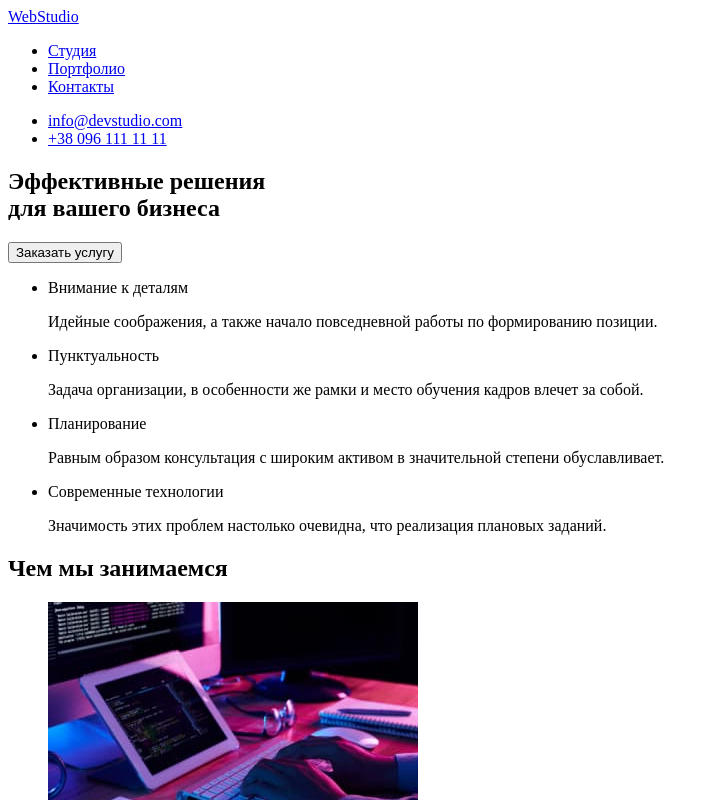
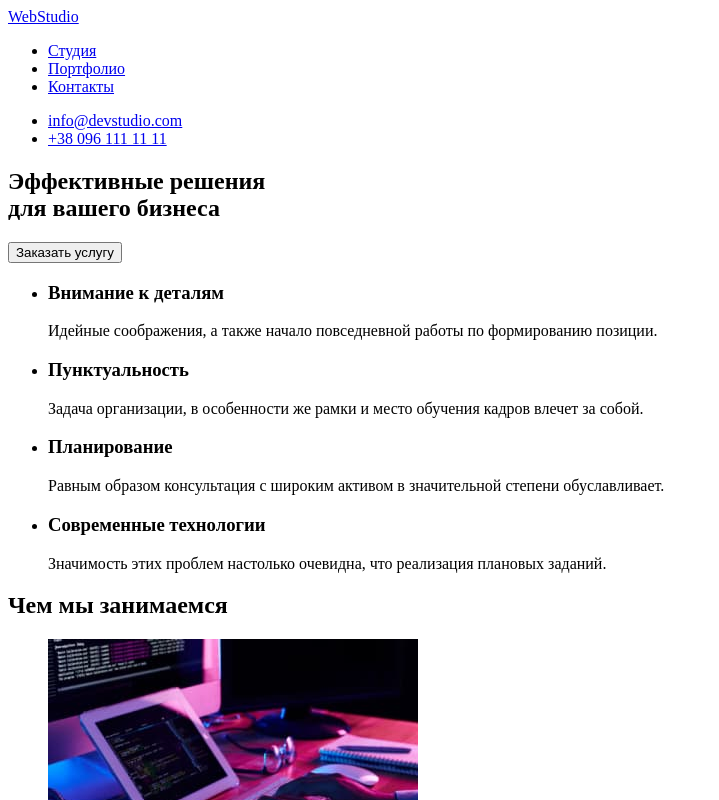
Before and after one commit to 30nkrey/goit-markup-hw-01, a plain HTML site: page index.html in a window 1280 px wide. Shown: the top 800 px of the page, without its empty margins (0-719 px from the left). Drawn offline with Linux system fonts and the light colour scheme.

Commit message:
После проверки ментора

```diff
--- a/index.html
+++ b/index.html
@@ -1,5 +1,5 @@
 <!DOCTYPE html>
-<html lang="en">
+<html lang="ru">
 <head>
     <meta charset="UTF-8">
     <meta http-equiv="X-UA-Compatible" content="IE=edge">
@@ -24,17 +24,24 @@
    </header>
 <main>
   <!--Section Главная-->
-    <section >
+    <section>
       <h1>Эффективные решения <br>для вашего бизнеса</h1>
         <button type="button">Заказать услугу</button>
+    </section>
+  <!--Section Наши сильные стороны-->
+    <section>
           <ul>
-            <li>Внимание к деталям
+            <li>
+              <h3>Внимание к деталям</h3>
               <p>Идейные соображения, а также начало повседневной работы по формированию позиции.</p></li>
-            <li>Пунктуальность
+            <li>
+              <h3>Пунктуальность</h3>
               <p>Задача организации, в особенности же рамки и место обучения кадров влечет за собой.</p></li>
-            <li>Планирование
+            <li>
+              <h3>Планирование</h3>
               <p>Равным образом консультация с широким активом в значительной степени обуславливает.</p></li>
-            <li>Современные технологии
+            <li>
+              <h3>Современные технологии</h3>
               <p>Значимость этих проблем настолько очевидна, что реализация плановых заданий.</p></li>
           </ul>
     </section>
@@ -69,11 +76,13 @@
   <footer>
     <a href="./index.html">WebStudio</a>
 
-  <address>г. Киев, пр-т Леси Украинки, 26</address>
+  <address>
     <ul>
+      <li><a href="Адрес">г. Киев, пр-т Леси Украинки, 26</a></li>
       <li><a href="mailto:">info@devstudio.com</a></li>
       <li><a href="tel:+380961111111">+38 096 111 11 11</a></li>
     </ul>
- </footer>
+  </address>
+  </footer>
 </body>
 </html>
```
